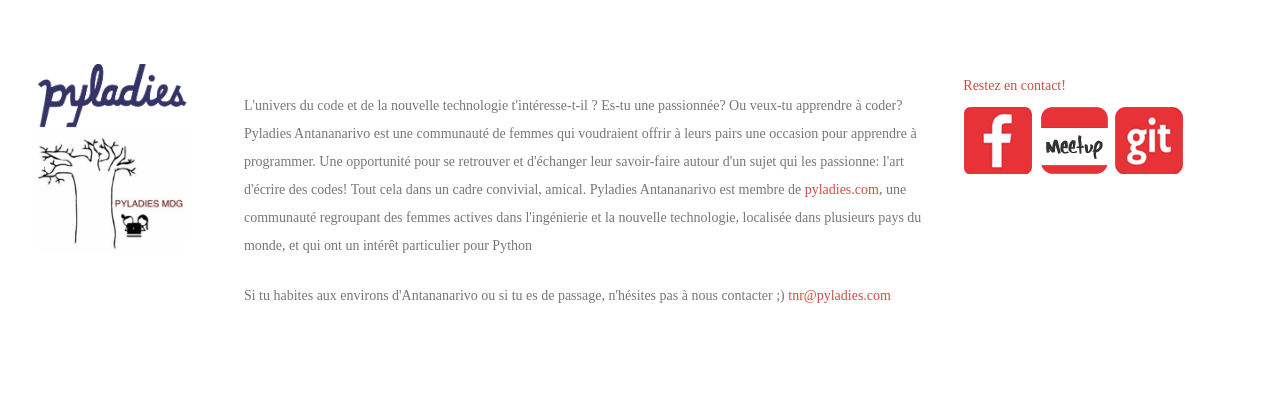
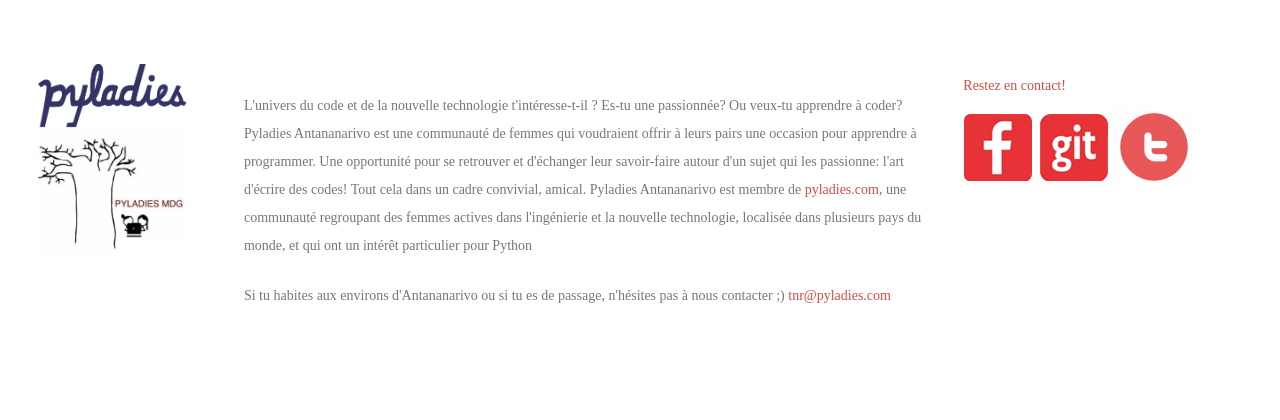
Before and after one commit to anjaniacatus/pyladiesmdg, a Flask app: template templates/home.html in a window 1280 px wide. Shown: the top 420 px of the page. Run offline with Flask 2, Linux system fonts and the light colour scheme; the template is opened without the code that fills it, so the values that code supplies are empty; some libraries are stand-ins or nearby versions; some web fonts are replaced.

Commit message:
icon added

```diff
--- a/templates/templates.html
+++ b/templates/templates.html
@@ -36,8 +36,9 @@
     <div class="col-sm-3">
         <h2>Restez en contact!</h2>
         <a href="https://www.facebook.com/djangogirlsTNR"><img src="static/image/fb-icon.png" alt="PyLadiesmdg Facebook" /></a>
-        <a href="http://www.meetup.com/PyLadiesTNR/"><img src="static/image/meetup-icon.png" alt="PyLadiesmdg Meetup" /></a>
         <a href="https://github.com/Pyladiesmdg"><img src="static/image/github-icon.png" alt="PyLadiesmdg GitHub" /></a>
+        <a href="http://www.twitter.com/PyLadiesmdg/"><img src="static/image/twitter.png" alt="PyLadiesmdg Twitter" /></a>
+
     </div>
     </div>
     <div class="footer">
```
Also changed, not shown: static/image/twitter.png, 1 other file.
